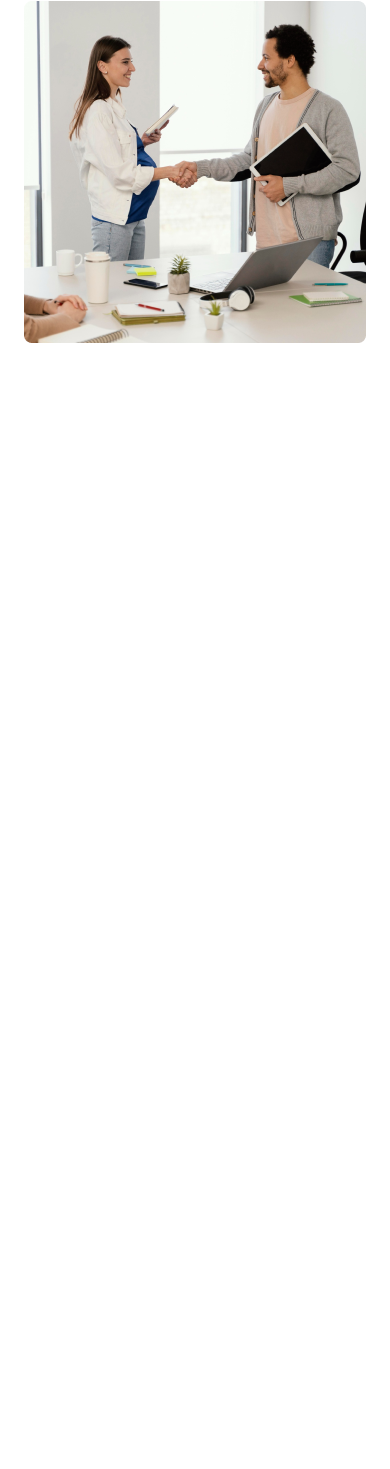
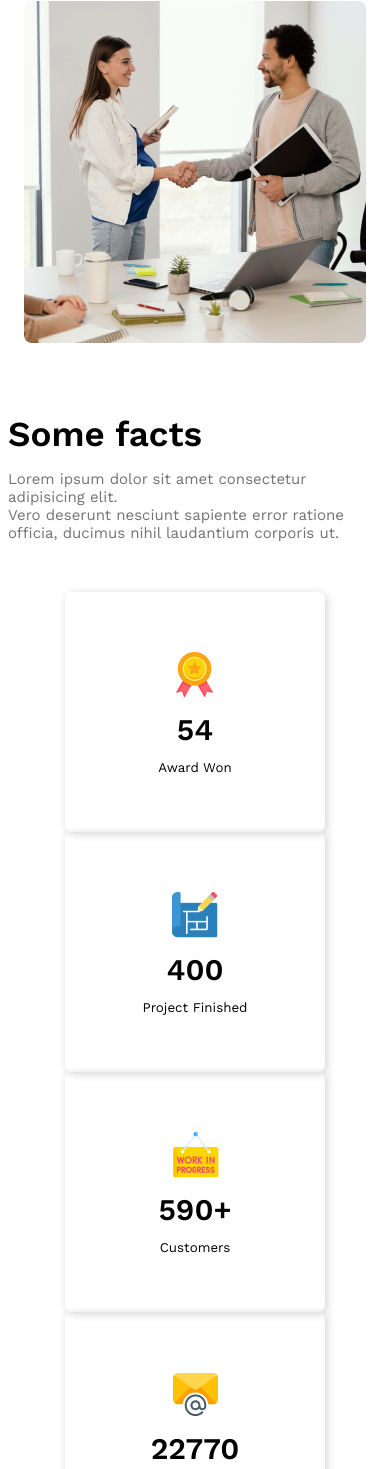
Before and after one commit to Masriq-Radil/responsive-architect-website, a plain HTML site: page index.html in a window 390 px wide. Shown: the part 2402-3871 px from the top of the page. Before the commit the page ends 2815 px from the top, so only its background shows below. Drawn offline with nearby package versions, Linux system fonts and the light colour scheme.

Commit message:
responsive fact sextion commit

```diff
--- a/index.html
+++ b/index.html
@@ -43,6 +43,35 @@
                 <button class="btn-primary">Explore More</button>
             </div>
         </div>
+        <!-- fact area -->
+         <section class="fact-sec">
+            <div class="fact-tittle">
+                <h4>Some facts</h4>
+                <p>Lorem ipsum dolor sit amet consectetur adipisicing elit. <br> Vero deserunt nesciunt sapiente error ratione officia, ducimus nihil laudantium corporis ut.</p>
+            </div>
+            <div class="fact-details-area  display-flex">
+                <div class="fact-details">
+                    <img src="images/icons/ribon.png" alt="">
+                    <h5>54</h5>
+                    <small>Award Won</small>
+                </div>
+                <div class="fact-details">
+                    <img src="images/icons/projects.png" alt="">
+                    <h5>400</h5>
+                    <small>Project Finished</small>
+                </div>
+                <div class="fact-details">
+                    <img src="images/icons/customers.png" alt="">
+                    <h5>590+</h5>
+                    <small>Customers</small>
+                </div>
+                <div class="fact-details">
+                    <img src="images/icons/email.png" alt="">
+                    <h5>22770</h5>
+                    <small>Email Send</small>
+                </div>
+            </div>
+         </section>
     </main>
     <footer>
 
--- a/style.css
+++ b/style.css
@@ -115,3 +115,43 @@
         padding-bottom: 40px;
     }
 }
+.fact-sec{
+    max-width: 1440px;
+    margin: 0 auto;
+}
+.fact-tittle h4{
+    font-size: 35px;
+    font-weight: 600;
+    margin-bottom: 15px;
+}
+.fact-tittle p{
+    color: rgba(114, 114, 114, 1);
+    font-size: 15px;
+}
+.fact-details-area{
+    justify-content: space-evenly;
+    margin-top: 50px;
+}
+.fact-details{
+    height: 180px;
+    width: 260px;
+    padding-top: 60px;
+    padding-bottom: 0;
+    text-align: center;
+    margin: 0 auto;
+    box-shadow: 2px 2px 10px lightgray ;
+    border-radius: 7px;
+}
+.fact-details img{
+    max-width: 100%;
+}
+.fact-details h5{
+    font-size: 30px;
+    font-weight: 600;
+    margin: 10px 0;
+}
+@media screen and (max-width: 576px) {
+    .fact-sec, .fact-details-area, .fact-details {
+        flex-direction: column;
+    }
+}
```
